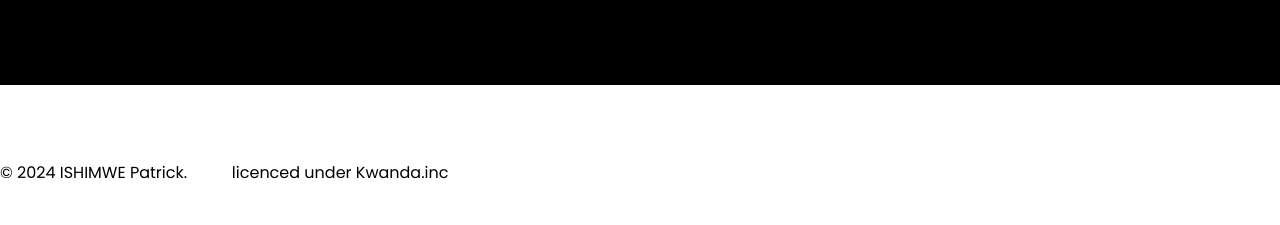
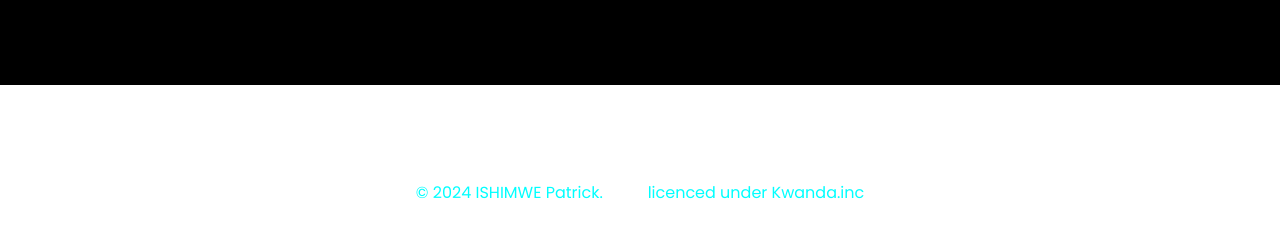
Before and after one commit to patrick-ishi789/vegas, a plain HTML site: page index.html in a window 1280 px wide. Shown: the part 715-940 px from the top of the page. Before the commit the page ends 900 px from the top, so only its background shows below. Drawn offline with nearby package versions, Linux system fonts and the light colour scheme.

Commit message:
Update index.html

```diff
--- a/index.html
+++ b/index.html
@@ -8,9 +8,10 @@
     <link href="https://unpkg.com/boxicons@2.1.4/css/boxicons.min.css" rel="stylesheet">
     <link rel="stylesheet" href="decolation.css">
     <style>
-        <footer {
-        text-align: center;
-        padding: 20px;
+        footer {
+            text-align: center;
+            padding: 20px;
+            color: aqua;
         }
     </style>
 </head>
```
